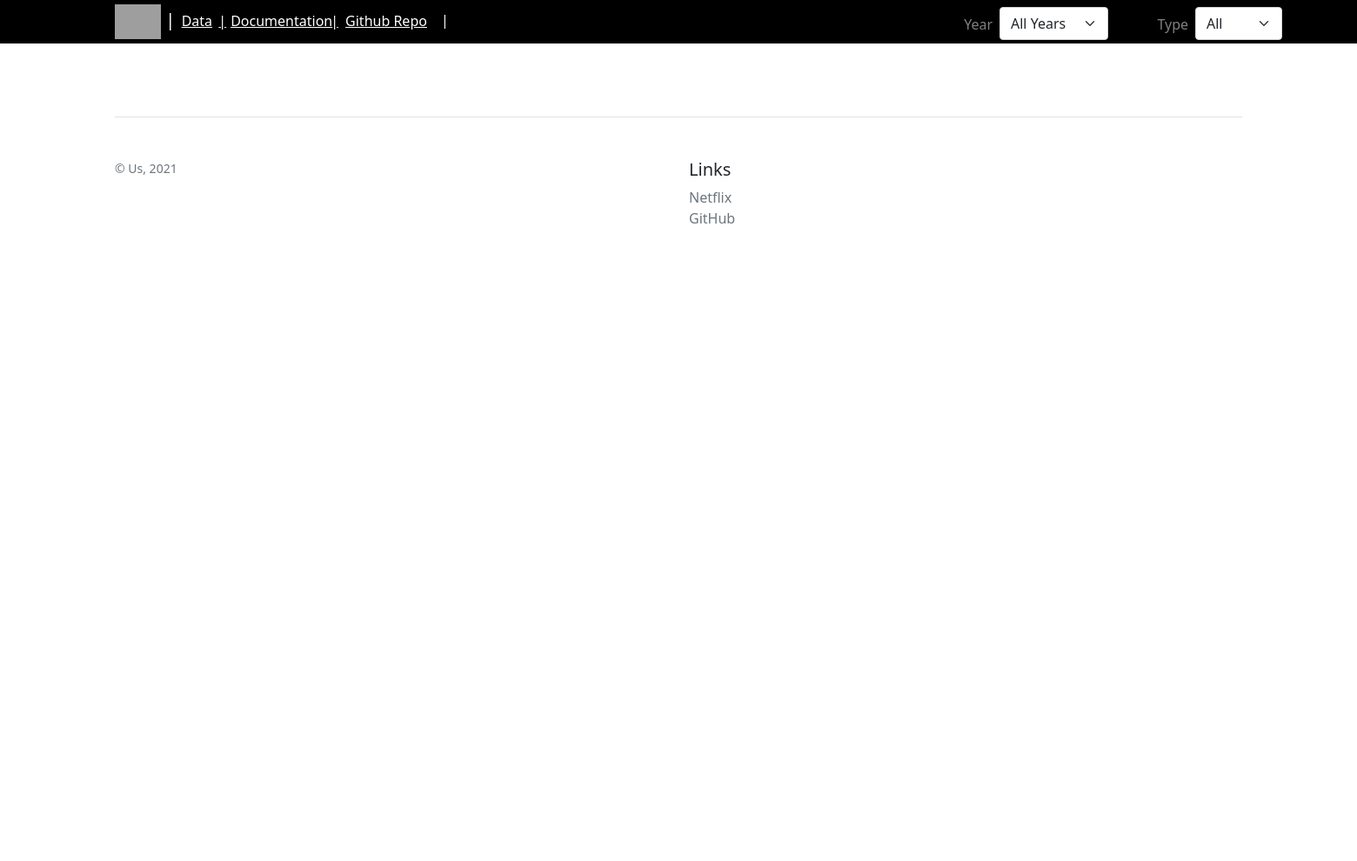
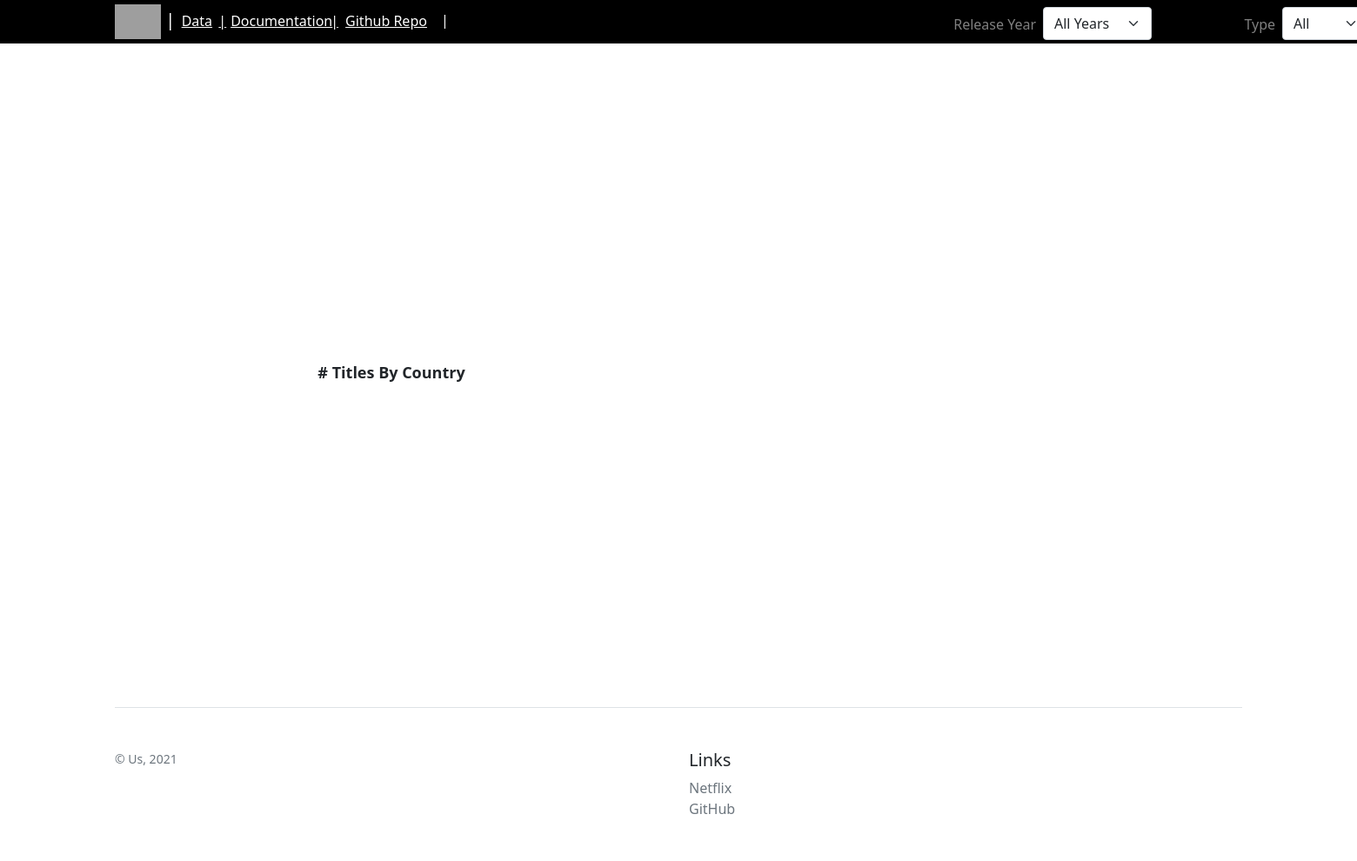
Before and after one commit to ClodettaV/2020-2021-Netflix-Movies-and-TV-Shows-dataset, a Flask app: template templates/index.html in a window 1560 px wide; the page is wider, and only the part inside the window is pictured. Shown: that part at 87% size. Before the commit the page ends 257 px from the top of that part, so only its background shows below. Run offline with Flask 2, Linux system fonts and the light colour scheme; the template is opened without the code that fills it, so the values that code supplies are empty; some libraries are stand-ins or nearby versions; grey boxes are pictures that could not be loaded.

Commit message:
updated charts, fixed html, tidied

```diff
--- a/static/css/style2.css
+++ b/static/css/style2.css
@@ -103,7 +103,7 @@
 
 
 .navbar .nav-item2 {
-    width: 100px;
+    width: 150px;
     text-align: right;
     padding-top: 10px;
 
@@ -140,7 +140,14 @@
     width: 125px;
     padding-right: 0px;
 }
-/* */ */
+
+#maptitle{
+    margin-top: 15px;
+    text-align:center;
+    font-weight:bold;
+    height: 500px;
+    font-size:18px;
+}
 
 /* .navbar .nav-item .nav-link {
     padding-left: 0px;
@@ -261,4 +268,4 @@
 .container .title .content form .email button a{
     text-decoration: none;
     color: white;
-} */
+/*
--- a/static/js/app.js
+++ b/static/js/app.js
@@ -1,51 +1,90 @@
-// var eyeColor = ["Brown", "Brown", "Brown", "Brown", "Brown",
-//   "Brown", "Brown", "Brown", "Green", "Green",
-//   "Green", "Green", "Green", "Blue", "Blue",
-//   "Blue", "Blue", "Blue", "Blue"];
-// var eyeFlicker = [26.8, 27.9, 23.7, 25, 26.3, 24.8,
-//   25.7, 24.5, 26.4, 24.2, 28, 26.9,
-//   29.1, 25.7, 27.2, 29.9, 28.5, 29.4, 28.3];
 
-// // Create the Trace
-// var trace1 = {
-//   x: eyeColor,
-//   y: eyeFlicker,
-//   type: "bar"
-// };
-
-// // Create the data array for the plot
-// var data = [trace1];
-
-// // Define the plot layout
-// var layout = {
-//   title: "Eye Color vs Flicker",
-//   xaxis: { title: "Eye Color" },
-//   yaxis: { title: "Flicker Frequency" }
-// };
-
-// // Plot the chart to a div tag with id "bar-plot"
-// Plotly.newPlot("moviesVsTV", data, layout);
 
 function renderDirector(year, type) {
   d3.json(`/director/${year}/${type}`).then(data2 => {
+    // var trace1 = {
+    //   y: data2.map(row => row.director),
+    //   x: data2.map(row => row.title).reverse(),
+    //   text: data2.map(row => row.title).reverse().map(String),
+    //   textposition: 'auto',
+    //   type: "bar",
+    //   orientation: "h",
+    //   hoverinfo: 'none'
+
+    // };
+    // Create the Trace
     var trace1 = {
-      y: data2.map(row => row.director),
-      x: data2.map(row => row.title).reverse(),
+      // y: tvshowdata.map(row => row.rating),
+      y: data2.filter(thing => thing.type = "TV Show").map(row => row.director),
+      // x: tvshowdata.map(row => row.title).reverse(),
+      x: data2.filter(thing => thing.type = "TV Show").map(row => row.title).reverse(),
+      text: data2.filter(thing => thing.type = "TV Show").map(row => row.title).reverse().map(String),
+      textposition: 'inside',
       type: "bar",
-      orientation: "h"
+      orientation: "h",
+      name: "TV Show",
+      marker: {
+        color: '#333333',
+        line: {
+          width: 1
+        }
+      },
+
 
     };
-    // Create the Trace
+    var trace2 = {
+      // y: moviedata.map(row => row.rating),
+      // x: moviedata.map(row => row.title).reverse(),
+      y: data2.filter(thing => thing.type = "Movie").map(row => row.director),
+      x: data2.filter(thing => thing.type = "Movie").map(row => row.title).reverse(),
+      text: data2.filter(thing => thing.type = "Movie").map(row => row.title).reverse().map(String),
+      textposition: 'inside',
+      type: "bar",
+      orientation: "h",
+      name: "Movie",
+      marker: {
+        color: 'red',
+        line: {
+          width: 1
+        }
+      }
 
+    };
 
     // Create the data array for the plot
-    var data = [trace1];
+    var data = [trace1, trace2];
 
     // Define the plot layout
     var layout = {
-      title: "Eye Color vs Flicker",
-      xaxis: { title: "Eye Color" },
-      yaxis: { title: "Flicker Frequency" }
+      // title: "# Titles By Director",
+      title: {
+        text: '<b># Titles By Director</b>',
+        font: {
+          family: "arial",
+          color: "#212529",
+          size: 16
+        }
+
+        // font: {
+        //   family: 'Courier New, monospace',
+        //   size: 24
+        // },
+
+        // y: "1",
+        // yanchor: "top"
+      }, barmode: "stack",
+      showlegend: false,
+      // xaxis: { title: "Eye Color" },
+      // yaxis: { title: "Flicker Frequency" }
+      height: 350,
+      margin: {
+        l: 20,
+        r: 20,
+        b: 50,
+        t: 50,
+        pad: 0
+      },
+      yaxis: { ticksuffix: "     ", automargin: true }
     };
 
     // Plot the chart to a div tag with id "bar-plot"
@@ -63,10 +102,18 @@ function renderRating(year, type) {
       y: data2.filter(thing => thing.type = "TV Show").map(row => row.rating),
       // x: tvshowdata.map(row => row.title).reverse(),
       x: data2.filter(thing => thing.type = "TV Show").map(row => row.title).reverse(),
-
+      text: data2.filter(thing => thing.type = "TV Show").map(row => row.title).reverse().map(String),
+      textposition: 'inside',
       type: "bar",
       orientation: "h",
-      name: "TV Show"
+      name: "TV Show",
+      marker: {
+        color: '#333333',
+        line: {
+          width: 1
+        }
+      },
+
 
     };
     var trace2 = {
@@ -74,9 +121,17 @@ function renderRating(year, type) {
       // x: moviedata.map(row => row.title).reverse(),
       y: data2.filter(thing => thing.type = "Movie").map(row => row.rating),
       x: data2.filter(thing => thing.type = "Movie").map(row => row.title).reverse(),
+      text: data2.filter(thing => thing.type = "Movie").map(row => row.title).reverse().map(String),
+      textposition: 'inside',
       type: "bar",
       orientation: "h",
-      name: "Movie"
+      name: "Movie",
+      marker: {
+        color: 'red',
+        line: {
+          width: 1
+        }
+      }
 
     };
     // Create the Trace
@@ -87,10 +142,34 @@ function renderRating(year, type) {
 
     // Define the plot layout
     var layout = {
-      title: "Eye Color vs Flicker",
-      xaxis: { title: "Eye Color" },
-      yaxis: { title: "Flicker Frequency" },
-      barmode: 'stack'
+      title: {
+        text: '<b># Titles By Rating</b>',
+        font: {
+          family: "arial",
+          color: "#212529",
+          size: 16
+        }
+
+        // font: {
+        //   family: 'Courier New, monospace',
+        //   size: 24
+        // },
+
+        // y: "1",
+        // yanchor: "top"
+      },
+      // xaxis: { title: "Eye Color" },
+      showlegend: false,
+
+      barmode: 'stack', height: 350,
+      margin: {
+        l: 20,
+        r: 20,
+        b: 50,
+        t: 50,
+        pad: 0
+      },
+      yaxis: { ticksuffix: "     ", automargin: true }
     };
 
     // Plot the chart to a div tag with id "bar-plot"
@@ -98,31 +177,16 @@ function renderRating(year, type) {
   })
 };
 
-//     /*    ========Build a Pie Chart======== */
-//     var data = [{
-//       values: sample_values.slice(0, 10),
-//       labels: otu_ids.slice(0, 10),
-//       hovertext: otu_labels.slice(0, 10),
-//       "type": "pie"
-//     }]
 
-//     var layout = {
-//       title: "Top 10 bacterial species",
-//       showlegend: true,
-//       hoverdistance: 10,
-//       colorway: colorlist
-//     };
-
-//     Plotly.newPlot("moviesVsTV", data, layout, { responsive: true });
-//     console.log("hi");
-/*  ==============END PIE ============== */
 function renderType(year, type) {
   d3.json(`/type/${year}/${type}`).then(data2 => {
     var trace1 = {
       values: data2.map(row => row.title),
       labels: data2.map(row => row.type),
-      type: "pie"
-
+      type: "pie",
+      marker: {
+        colors: ["red", "#333333"]
+      }
     };
     // Create the Trace
 
@@ -132,9 +196,34 @@ function renderType(year, type) {
 
     // Define the plot layout
     var layout = {
-      title: "Top 10 bacterial species",
+      title: {
+        text: '<b># Movies Vs # TV Shows</b>',
+        font: {
+          family: "arial",
+          color: "#212529",
+          size: 16
+        }
 
-      showlegend: true
+        // font: {
+        //   family: 'Courier New, monospace',
+        //   size: 24
+        // },
+
+        // y: "1",
+        // yanchor: "top"
+      }
+      ,
+
+      showlegend: true, height: 350,
+      margin: {
+        l: 20,
+        r: 20,
+        b: 50,
+        t: 50,
+        pad: 0
+      },
+      yaxis: { ticksuffix: "     ", automargin: true }
+
 
     };
 
@@ -146,23 +235,84 @@ function renderType(year, type) {
 
 function renderYear(year, type) {
   d3.json(`/year/${year}/${type}`).then(data2 => {
+    // var trace1 = {
+    //   x: data2.map(row => row.release_year),
+    //   y: data2.map(row => row.title),
+    //   type: "bar"
+
+    // };
+    // Create the Trace
     var trace1 = {
-      x: data2.map(row => row.release_year),
-      y: data2.map(row => row.title),
-      type: "bar"
+      // y: tvshowdata.map(row => row.rating),
+      x: data2.filter(thing => thing.type = "TV Show").map(row => row.release_year),
+      // x: tvshowdata.map(row => row.title).reverse(),
+      y: data2.filter(thing => thing.type = "TV Show").map(row => row.title),
+      text: data2.filter(thing => thing.type = "TV Show").map(row => row.title).map(String),
+      textposition: 'inside',
+      type: "bar",
+      name: "TV Show",
+      marker: {
+        color: '#333333',
+        line: {
+          width: 1
+        }
+      },
+
 
     };
-    // Create the Trace
+    var trace2 = {
+      // y: moviedata.map(row => row.rating),
+      // x: moviedata.map(row => row.title).reverse(),
+      x: data2.filter(thing => thing.type = "Movie").map(row => row.release_year),
+      y: data2.filter(thing => thing.type = "Movie").map(row => row.title),
+      text: data2.filter(thing => thing.type = "Movie").map(row => row.title).map(String),
+      textposition: 'inside',
+      type: "bar",
+      name: "Movie",
+      marker: {
+        color: 'red',
+        line: {
+          width: 1
+        }
+      }
 
+    };
 
     // Create the data array for the plot
-    var data = [trace1];
+    var data = [trace1, trace2];
 
     // Define the plot layout
     var layout = {
-      title: "Eye Color vs Flicker",
-      xaxis: { title: "Eye Color" },
-      yaxis: { title: "Flicker Frequency" }
+      title: {
+        text: '<b># Titles By Release Year</b>',
+        font: {
+          family: "arial",
+          color: "#212529",
+          size: 16
+        }
+
+        // font: {
+        //   family: 'Courier New, monospace',
+        //   size: 24
+        // },
+
+        // y: "1",
+        // yanchor: "top"
+      }, showlegend: false,
+      barmode: "stack",
+      xaxis: { title: "Release Year" }, height: 350,
+      margin: {
+        l: 20,
+        r: 20,
+        b: 50,
+        t: 50,
+        pad: 0
+      },
+      yaxis: { ticksuffix: "     ", automargin: true }
+
+
+
+      // yaxis: { title: "Flicker Frequency" }
     };
 
     // Plot the chart to a div tag with id "bar-plot"
@@ -222,7 +372,7 @@ function renderMap(year, type) {
     };
 
     var overlayMaps = {
-      "Earthquakes": earthquakes
+      "Netflix Content": earthquakes
 
     };
     // Create the map, giving it the darkmap and earthquakes layers to display on load
@@ -247,13 +397,13 @@ function renderMap(year, type) {
 
     // Determine the marker size by magnitude
     function markerSize(magnitude) {
-      return magnitude / 100;
+      return (magnitude / 120) + 2;
     };
     // Determine the marker color by depth
     function chooseColor(value) {
       switch (true) {
-        case value > 9:
-          return "#D90000";
+        case value > 1:
+          return "white";
         case value > 7:
           return "#ff2828";
         case value > 5:
@@ -276,15 +426,15 @@ function renderMap(year, type) {
           {
             radius: markerSize(feature.properties.title),
             fillColor: chooseColor(feature.properties.title),
-            fillOpacity: 0.9,
-            color: "white",
+            fillOpacity: 1,
+            color: "black",
             stroke: true,
             weight: 0.3
           }
         );
       },
       onEachFeature: function (feature, layer) {
-        layer.bindPopup("<h4> " + feature.properties.country + "</h4><hr><p># of content: " + feature.properties.title + "</p>");
+        layer.bindPopup("<b> " + feature.properties.country + "</b><hr><p># of content: " + feature.properties.title + "</p>");
       }
     }).addTo(earthquakes);
     // Sending our earthquakes layer to the createMap function
--- a/templates/index.html
+++ b/templates/index.html
@@ -3,7 +3,7 @@
 {% block body %}
 <div class="container">
 
-    <div class="row" style="padding-top:20px">
+    <div class="row" style="padding-top:20px; height: 350px;">
         <div class="col-md-4">
             <div id="titlesByDirector">
                 <ul id="passenger_list"></ul>
@@ -18,7 +18,10 @@
     </div>
     <div class="row">
         <div class="col-md-6">
-            <div id="titlesByCountry" style="width: 100%; height: 100%;"></div>
+            <div id="maptitle" style="height: 50px;">
+                <p># Titles By Country</p>
+            </div>
+            <div id="titlesByCountry" style="width: 540px; height: 300px;"></div>
         </div>
         <div class="col-md-6">
             <div id="titlesByYearReleased"></div>
--- a/templates/navbar.html
+++ b/templates/navbar.html
@@ -26,7 +26,7 @@
                 </li>
 
                 <li class="nav-item2">
-                    <a class="nav-link" aria-current="page" href="/changelog"> Year</a>
+                    <a class="nav-link" aria-current="page" href="/changelog"> Release Year</a>
                 </li>
                 <li class="nav-item3">
                     <select id="yearSelector" class="form-select" aria-label="Default select example">
```
